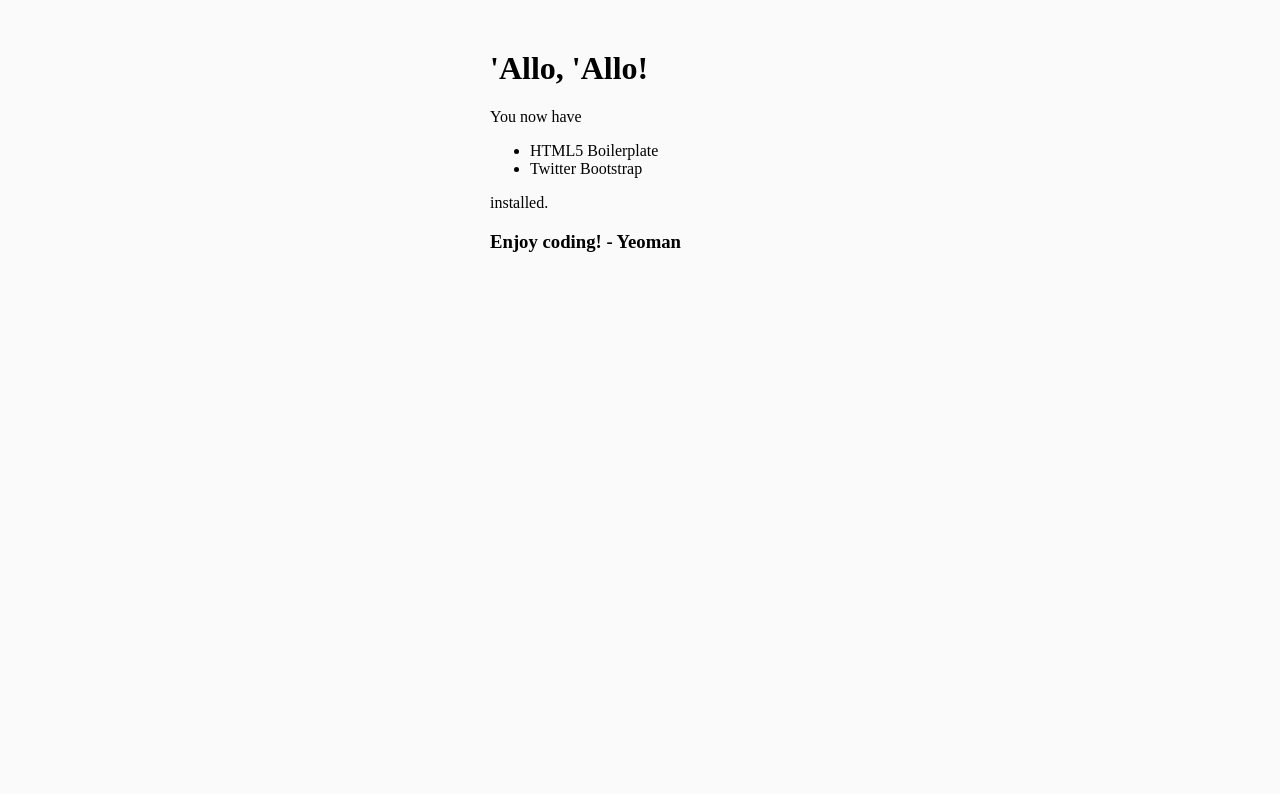
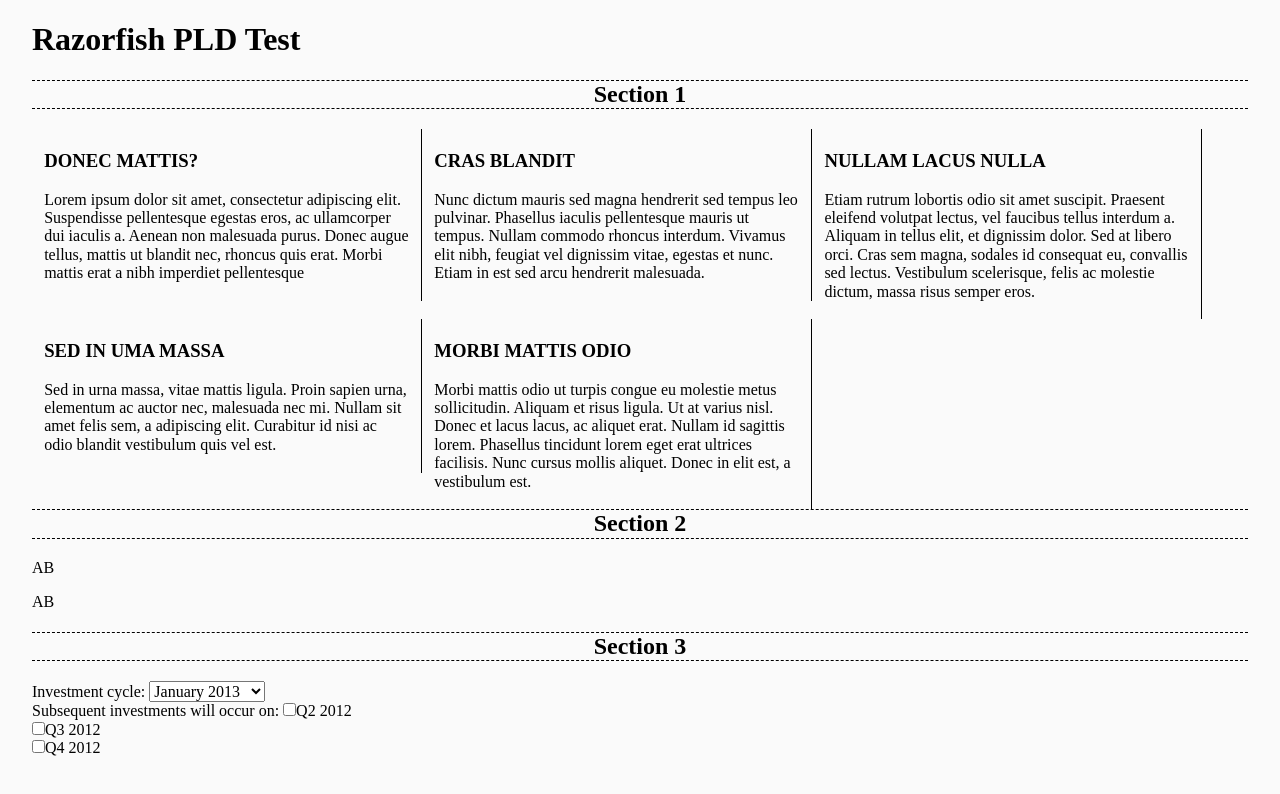
Before and after one commit to xtbl/multi-bg-hw, a website: page app/index.html in a window 1280 px wide. Drawn offline with nearby package versions, Linux system fonts and the light colour scheme; files that its build step writes are made by us from their sources.

Commit message:
basic styles

```diff
--- a/app/index.html
+++ b/app/index.html
@@ -10,6 +10,8 @@
         <meta name="description" content="">
         <meta name="viewport" content="width=device-width">
         <!-- Place favicon.ico and apple-touch-icon.png in the root directory -->
+        <link rel="stylesheet" type="text/css" href="components/html5-boilerplate/css/normalize.css">
+        <link rel="stylesheet" type="text/css" href="components/html5-boilerplate/css/main.css">
         <link rel="stylesheet" href="styles/main.css">
         <!-- build:js scripts/vendor/modernizr.js -->
         <script src="components/modernizr/modernizr.js"></script>
@@ -17,37 +19,74 @@
     </head>
     <body>
         <div class="container">
-            <div class="hero-unit">
-                <h1>'Allo, 'Allo!</h1>
-                <p>You now have</p>
-                <ul>
-                    <li>HTML5 Boilerplate</li>
-                    <li>Twitter Bootstrap</li>
-                </ul>
-                <p>installed.</p>
-                <h3>Enjoy coding! - Yeoman</h3>
-            </div>
+            <header><h1>Razorfish PLD Test</h1></header>
+            <section class="text-cols block-content">
+                <h2>Section 1</h2>
+                <div class="col-container">
+                    <div>
+                        <h3>DONEC MATTIS?</h3>
+                        <p>Lorem ipsum dolor sit amet, consectetur adipiscing elit. Suspendisse pellentesque egestas eros, ac ullamcorper dui iaculis a. Aenean non malesuada purus. Donec augue tellus, mattis ut blandit nec, rhoncus quis erat. Morbi mattis erat a nibh imperdiet pellentesque</p>
+                    </div>
+                    <div>
+                        <h3>CRAS BLANDIT</h3>
+                        <p>Nunc dictum mauris sed magna hendrerit sed tempus leo pulvinar. Phasellus iaculis pellentesque mauris ut tempus. Nullam commodo rhoncus interdum. Vivamus elit nibh, feugiat vel dignissim vitae, egestas et nunc. Etiam in est sed arcu hendrerit malesuada.</p>
+                    </div>
+                    <div class="last-col">
+                        <h3>NULLAM LACUS NULLA</h3>
+                        <p>Etiam rutrum lobortis odio sit amet suscipit. Praesent eleifend volutpat lectus, vel faucibus tellus interdum a. Aliquam in tellus elit, et dignissim dolor. Sed at libero orci. Cras sem magna, sodales id consequat eu, convallis sed lectus. Vestibulum scelerisque, felis ac molestie dictum, massa risus semper eros.</p>
+                    </div>
+                </div>
+                <div class="col-container">
+                    <div>
+                        <h3>SED IN UMA MASSA</h3>
+                        <p>Sed in urna massa, vitae mattis ligula. Proin sapien urna, elementum ac auctor nec, malesuada nec mi. Nullam sit amet felis sem, a adipiscing elit. Curabitur id nisi ac odio blandit vestibulum quis vel est.</p>
+                    </div>
+                    <div class="last-col">
+                        <h3>MORBI MATTIS ODIO</h3>
+                        <p>Morbi mattis odio ut turpis congue eu molestie metus sollicitudin. Aliquam et risus ligula. Ut at varius nisl. Donec et lacus lacus, ac aliquet erat. Nullam id sagittis lorem. Phasellus tincidunt lorem eget erat ultrices facilisis. Nunc cursus mollis aliquet. Donec in elit est, a vestibulum est.</p>
+                    </div>
+                </div>
+            </section>
+            <section class="ad-section block-content">
+                <h2>Section 2</h2>
+                <div class="ad ad-left">
+                    <div class="ad-detail">
+                        <p>AB</p>
+                    </div>
+                </div>
+                <div class="empty-spacer">
+                </div>
+                <div class="ad ad-right">
+                    <div class="ad-detail">
+                        <p>AB</p>
+                    </div>
+                </div>
+            </section>
+            <section class="investment-section block-content">
+                <h2>Section 3</h2>
+                <form id="investment-form">
+                    <label>Investment cycle:</label>
+                    <select>
+                      <option value="jan-2013" data-date="jan-2013">January 2013</option>
+                      <option value="feb-2013" data-date="feb-2013">February 2013</option>
+                      <option value="mar-2013" data-date="mar-2013">March 2013</option>
+                    </select>
+                    </section>
+                    <label>Subsequent investments will occur on:</label>
+                    <input type="checkbox" name="q2" value="q2">Q2 2012<br>
+                    <input type="checkbox" name="q3" value="q3">Q3 2012<br>
+                    <input type="checkbox" name="q4" value="q4">Q4 2012
+                </form>
         </div>
 
         <!--[if lt IE 7]>
             <p class="chromeframe">You are using an <strong>outdated</strong> browser. Please <a href="http://browsehappy.com/">upgrade your browser</a> or <a href="http://www.google.com/chromeframe/?redirect=true">activate Google Chrome Frame</a> to improve your experience.</p>
         <![endif]-->
 
-        <!-- Google Analytics: change UA-XXXXX-X to be your site's ID. -->
-        <script>
-            var _gaq=[['_setAccount','UA-XXXXX-X'],['_trackPageview']];
-            (function(d,t){var g=d.createElement(t),s=d.getElementsByTagName(t)[0];
-            g.src=('https:'==location.protocol?'//ssl':'//www')+'.google-analytics.com/ga.js';
-            s.parentNode.insertBefore(g,s)}(document,'script'));
-        </script>
-
         <!-- build:js scripts/main.js -->
         <script src="components/jquery/jquery.js"></script>
         <script src="scripts/main.js"></script>
         <!-- endbuild -->
 
-        <!-- build:js(.tmp) scripts/coffee.js -->
-        <script src="scripts/hello.js"></script>
-        <!-- endbuild -->
 </body>
 </html>
--- a/app/styles/main.css
+++ b/app/styles/main.css
@@ -1,8 +1,34 @@
+/*
+*	Cristobal Avila
+*
+*/
 body {
     background: #fafafa;
 }
+.container {
+	margin: 0 auto;
+	max-width: 95%;
+}
+.col-container {
+	width: 100%;
+	clear: both;
+}
 
-.hero-unit {
-    margin: 50px auto 0 auto;
-    width: 300px;
+div.col-container div {
+	width: 30%;
+	padding: 0.2% 1% 0.2% 1%;
+	float: left;
+	border-right: 1px solid #000;
 }
+.block-content {
+	clear: both;
+}
+.block-content h2 {
+	width: 100%;
+	text-align: center;
+	border-top: 1px dashed #000;
+	border-bottom: 1px dashed #000;
+}
+/* ==========================================================================
+   Section 2
+   ========================================================================== */
```
Also changed, not shown: app/TODO.txt (+60 -1 lines), app/images/ad.jpg (added), app/images/blue-circle.png (added).
